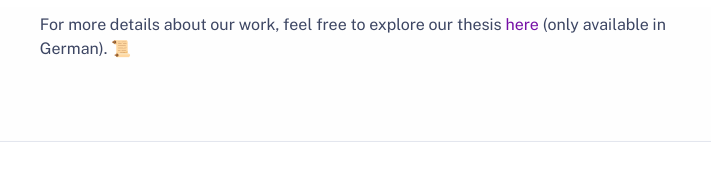
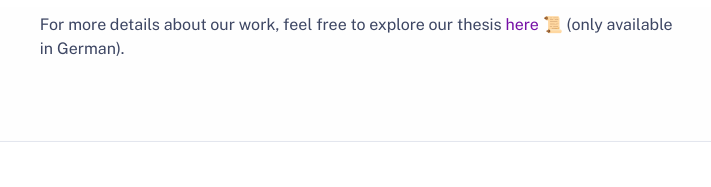
Before and after one commit to trueberryless-org/trueberryless, an Astro site in the folder src/: page /work/thesis in a window 1280 px wide. Shown: the part 2143-2330 px from the top of the page, 282-993 px from the left. Built offline with nearby package versions, Linux system fonts and the light colour scheme; Astro itself is replaced by a stand-in of ours.

Commit message:
Move icon before parenthesis

```diff
--- a/src/src/content/work/thesis.md
+++ b/src/src/content/work/thesis.md
@@ -33,4 +33,4 @@ Clemens and I divided our responsibilities evenly. Clemens handled the backend s
 
 Our final product not only met Siemens' requirements but also demonstrated the power of a well-designed service-oriented architecture (SOA) in solving complex, real-world problems. It was immensely rewarding to see our software functioning reliably and providing actionable insights to tackle power grid anomalies.
 
-For more details about our work, feel free to explore our thesis [here](/thesis.pdf) (only available in German). 📜
+For more details about our work, feel free to explore our thesis [here](/thesis.pdf) 📜 (only available in German).
```
